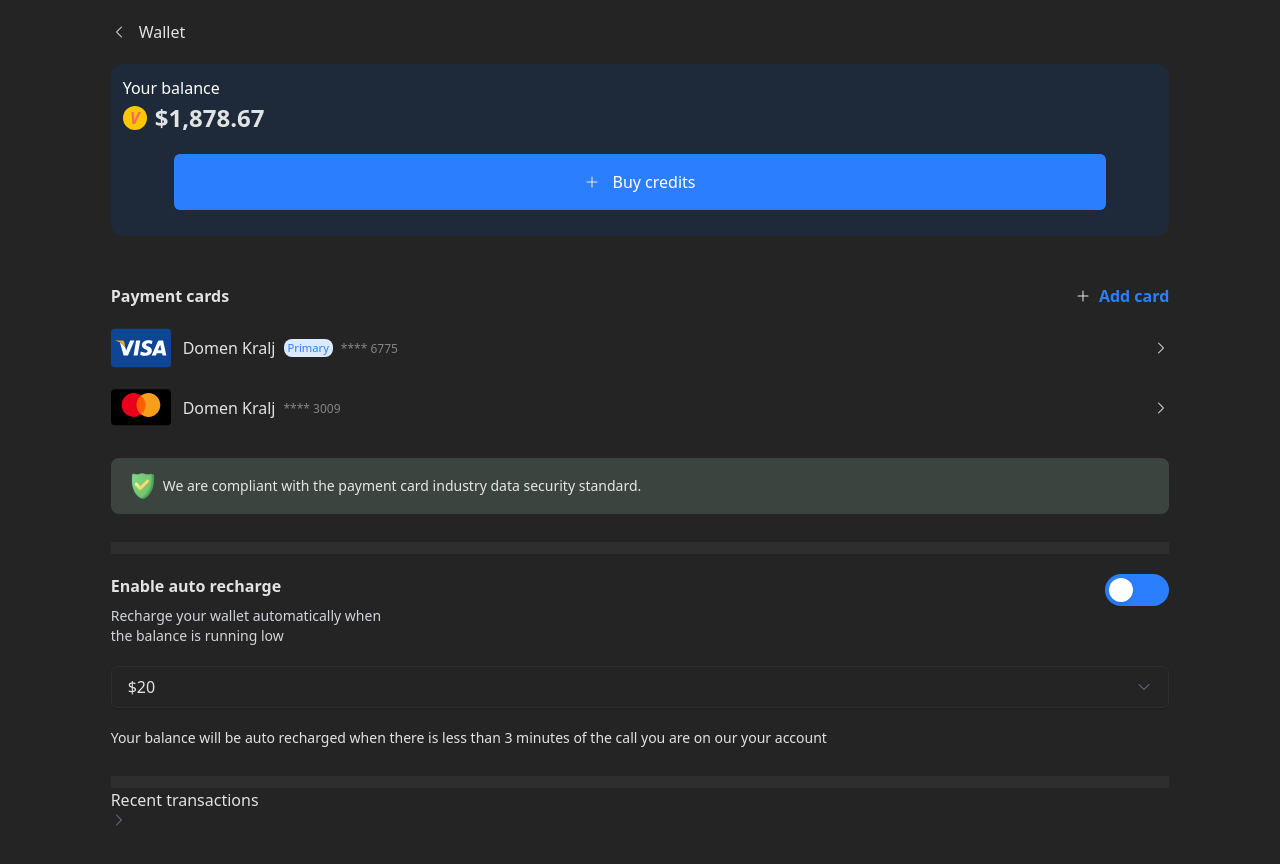
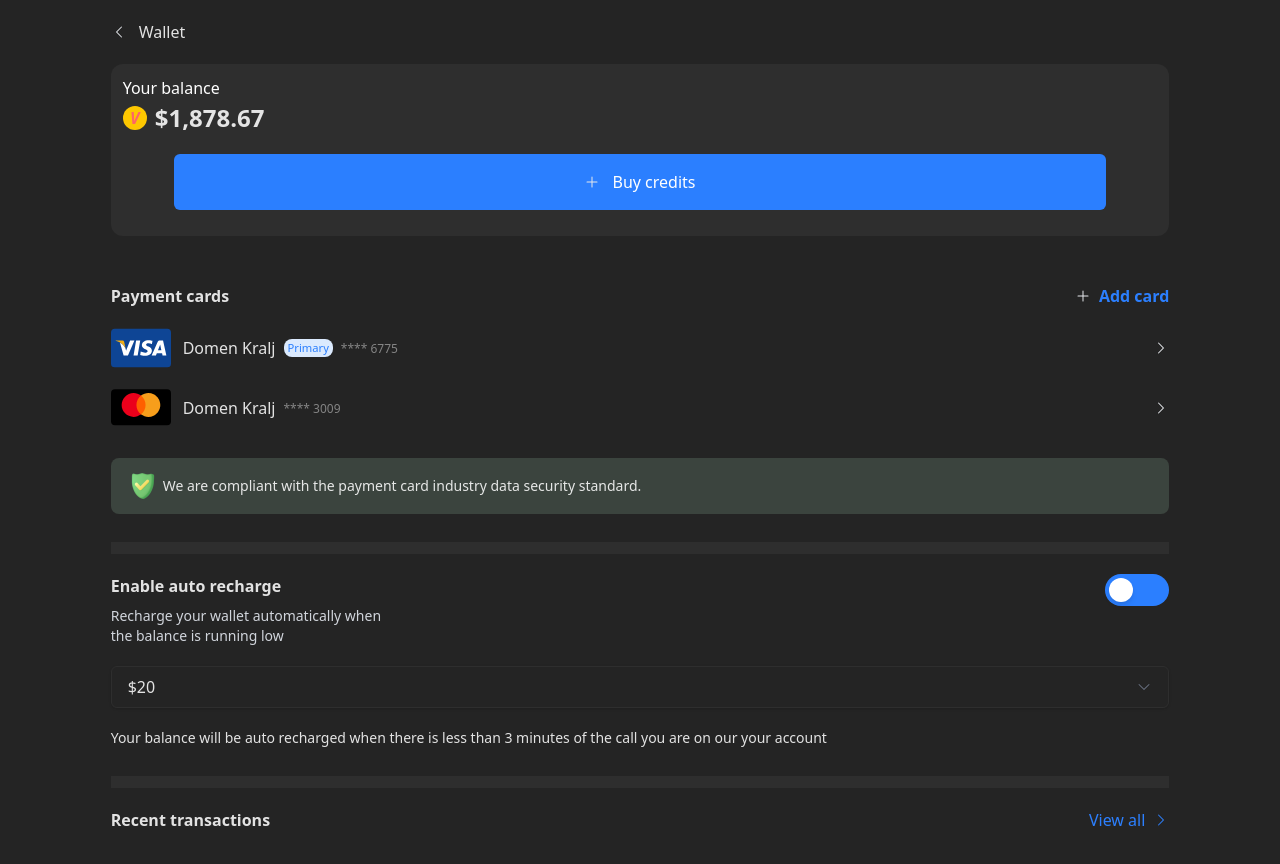
Before and after one commit to MaksymLeng/MiniAppPayments, a React app: page / in a window 1280 px wide. Shown: the top 864 px of the page. Built offline with nearby package versions, Linux system fonts and the light colour scheme; the HTML template or start-up script is replaced by a standard one.

Commit message:
In the first two commits, the original version of the layout has been added

```diff
--- a/src/Component/BuyCredit/BuyCredit.tsx
+++ b/src/Component/BuyCredit/BuyCredit.tsx
@@ -5,8 +5,21 @@ import visa from "../../assets/visa.svg";
 import information from "../../assets/information.png";
 
 const BuyCredit = () => {
-    // const [isOpen, setIsOpen] = useState<boolean>(false);
-    // const [selected, setSelected] = useState<boolean>(true);
+    const amounts = ["$10","$20", "$50", "$100", "$200", "Custom"];
+    // const [selected, setSelected] = useState(amounts[0]);
+    // const [open, setOpen] = useState(false);
+    // const [MoneyValue, setMoneyValue] = useState(0);
+
+    const ButtonRender = (amounts: Array<string>) => amounts.map((amount) => {
+        return (
+            <button className="w-28 h-15 rounded-xl border-amber-100 border-solid border-1 cursor-pointer" onClick={(e) => ButtonListener(e.target)}>{amount}</button>
+        )
+    })
+
+    // @ts-ignore
+    const ButtonListener = (target: EventTarget) => {
+        console.log(target);
+    }
 
 
     return (
@@ -22,12 +35,7 @@ const BuyCredit = () => {
                 <div className="flex flex-col gap-8">
                     <div className="font-medium">Choose amount</div>
                     <div className="grid grid-cols-3 gap-6 mx-auto">
-                        <button className="w-28 h-15 rounded-xl border-amber-100 border-solid border-1 cursor-pointer">$10</button>
-                        <button className="w-28 h-15 rounded-xl border-amber-100 border-solid border-1 cursor-pointer">$20</button>
-                        <button className="w-28 h-15 rounded-xl border-amber-100 border-solid border-1 cursor-pointer">$50</button>
-                        <button className="w-28 h-15 rounded-xl border-amber-100 border-solid border-1 cursor-pointer">$100</button>
-                        <button className="w-28 h-15 rounded-xl border-amber-100 border-solid border-1 cursor-pointer">$200</button>
-                        <button className="w-28 h-15 rounded-xl border-amber-100 border-solid border-1 cursor-pointer">Custom</button>
+                        {ButtonRender(amounts)}
                     </div>
                 </div>
             </section>
@@ -38,7 +46,7 @@ const BuyCredit = () => {
                     <div className="flex items-center gap-4 mb-5 border-1 border-solid border-[#2e2e2e] rounded-xl p-2.5">
                         <img
                             src={visa}
-                            alt="master"
+                            alt="visa"
                             width={60}
                             className="rounded-xl overflow-hidden shrink-0"
                         />
--- a/src/Component/MainCard/MainCard.tsx
+++ b/src/Component/MainCard/MainCard.tsx
@@ -30,7 +30,7 @@ const MainCard = () => {
                     <div className="font-medium">Wallet</div>
                 </div>
             </section>
-            <section className="mb-12 bg-gray-800 rounded-xl p-3">
+            <section className="mb-12 bg-[#2e2e2e] rounded-xl p-3">
                 <div className="text-white mb-0.5">Your balance</div>
                 <div className="flex gap-5 mb-3.5 flex-col items-start">
                     <div className="flex gap-2 items-center">
@@ -146,12 +146,14 @@ const MainCard = () => {
                 </div>
             </section>
             <div className="h-3 mt-7 bg-[#2e2e2e] "/>
-            <section>
-                <div>
-                    <div></div>
-                    <div>
-                        <span>Recent transactions</span>
-                        <ChevronRightIcon className="w-4 h-4 text-gray-500" />
+            <section className="mt-5">
+                <div className="flex justify-between items-center">
+                    <div className="font-bold">Recent transactions</div>
+                    <div className="flex gap-2 items-center">
+                        <span className="text-blue-500 cursor-pointer">View all</span>
+                        <button className="cursor-pointer">
+                            <ChevronRightIcon className="w-4 h-4 text-blue-500"/>
+                        </button>
                     </div>
                 </div>
             </section>
```
